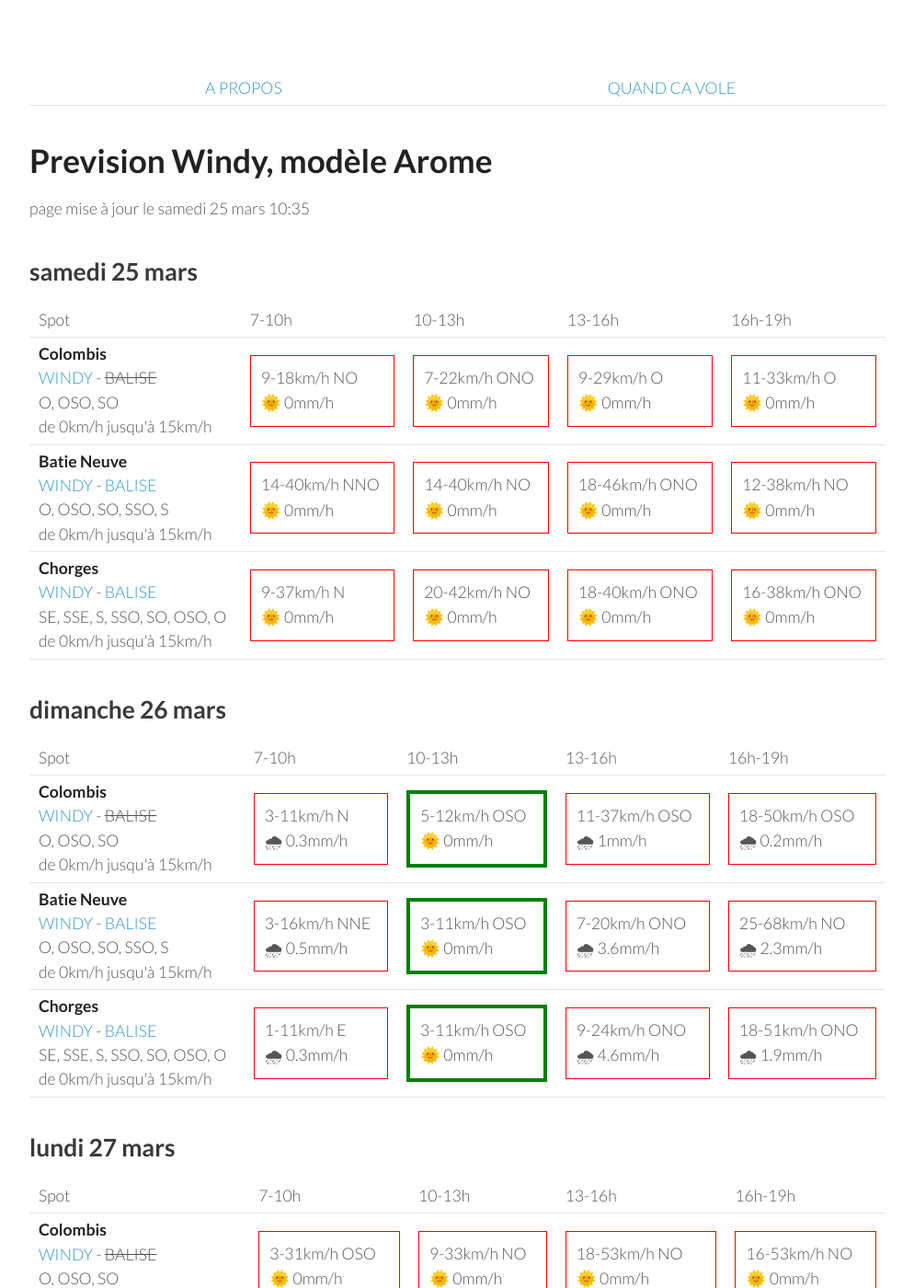
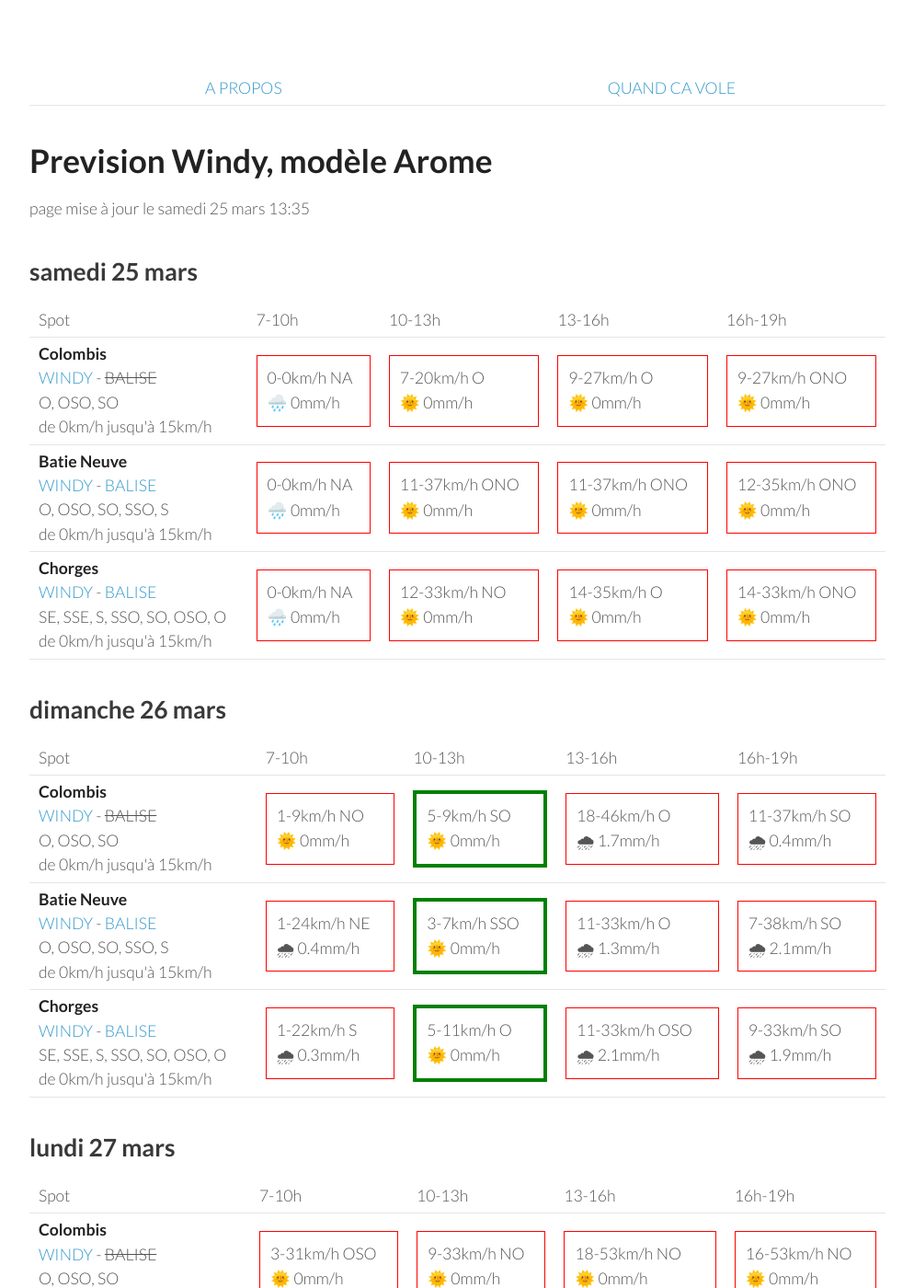
Before and after one commit to parapente-dans-le-nord/parapente-dans-le-nord.github.io, a Jekyll site: the page built from saint_andre.markdown, in a window 1280 px wide and 1400 px high. Shown: the whole window at 92% size, without its empty margins (26-1020 px from the left). Built offline with Jekyll 4.4.1, drawn with Linux system fonts in a browser that asks for light colours; some of the changed text lies outside the part shown.

Commit message:
update index.markdown

```diff
--- a/saint_andre.markdown
+++ b/saint_andre.markdown
@@ -7,7 +7,7 @@ title:  "Tous les spots"
 {: .links}
 
 # Prevision Windy, modèle Arome
-page mise à jour le samedi 25 mars 10:35
+page mise à jour le samedi 25 mars 13:35
 
 ## samedi 25 mars
 
@@ -24,31 +24,28 @@ page mise à jour le samedi 25 mars 10:35
 <tr>
         <td><strong>Colombis</strong><br><a href="https://windy.com/44.494/6.216?44.559,6.262,10">WINDY</a> - <span class="no-balise"> BALISE </span><br> <span class="vent-favorable">O, OSO, SO</span><br><span class="force-vent">de 0km/h jusqu'à 15km/h</span> </td>
 
-            <td><div class="not-flyable"><p>9-18km/h NO</p><p>🌞 0mm/h</p></div></td>
-            <td><div class="not-flyable"><p>7-22km/h ONO</p><p>🌞 0mm/h</p></div></td>
-            <td><div class="not-flyable"><p>9-29km/h O</p><p>🌞 0mm/h</p></div></td>
-            <td><div class="not-flyable"><p>11-33km/h O</p><p>🌞 0mm/h</p></div></td>
-
+            <td><div class="not-flyable"><p>0-0km/h NA</p><p>🌧️ 0mm/h</p></div></td>
+            <td><div class="not-flyable"><p>7-20km/h O</p><p>🌞 0mm/h</p></div></td>
+            <td><div class="not-flyable"><p>9-27km/h O</p><p>🌞 0mm/h</p></div></td>
+            <td><div class="not-flyable"><p>9-27km/h ONO</p><p>🌞 0mm/h</p></div></td>
 
     </tr>
 <tr>
         <td><strong>Batie Neuve</strong><br><a href="https://windy.com/44.584/6.236?44.559,6.262,10,m:eTtagly">WINDY</a> - <span class=""><a href="https://www.openwindmap.org/PP554">BALISE</a> </span><br> <span class="vent-favorable">O, OSO, SO, SSO, S</span><br><span class="force-vent">de 0km/h jusqu'à 15km/h</span> </td>
 
-            <td><div class="not-flyable"><p>14-40km/h NNO</p><p>🌞 0mm/h</p></div></td>
-            <td><div class="not-flyable"><p>14-40km/h NO</p><p>🌞 0mm/h</p></div></td>
-            <td><div class="not-flyable"><p>18-46km/h ONO</p><p>🌞 0mm/h</p></div></td>
-            <td><div class="not-flyable"><p>12-38km/h NO</p><p>🌞 0mm/h</p></div></td>
-
+            <td><div class="not-flyable"><p>0-0km/h NA</p><p>🌧️ 0mm/h</p></div></td>
+            <td><div class="not-flyable"><p>11-37km/h ONO</p><p>🌞 0mm/h</p></div></td>
+            <td><div class="not-flyable"><p>11-37km/h ONO</p><p>🌞 0mm/h</p></div></td>
+            <td><div class="not-flyable"><p>12-35km/h ONO</p><p>🌞 0mm/h</p></div></td>
 
     </tr>
 <tr>
         <td><strong>Chorges</strong><br><a href="https://windy.com/44.578/6.280?44.559,6.262,10">WINDY</a> - <span class=""><a href="https://www.openwindmap.org/PP554">BALISE</a> </span><br> <span class="vent-favorable">SE, SSE, S, SSO, SO, OSO, O</span><br><span class="force-vent">de 0km/h jusqu'à 15km/h</span> </td>
 
-            <td><div class="not-flyable"><p>9-37km/h N</p><p>🌞 0mm/h</p></div></td>
-            <td><div class="not-flyable"><p>20-42km/h NO</p><p>🌞 0mm/h</p></div></td>
-            <td><div class="not-flyable"><p>18-40km/h ONO</p><p>🌞 0mm/h</p></div></td>
-            <td><div class="not-flyable"><p>16-38km/h ONO</p><p>🌞 0mm/h</p></div></td>
-
+            <td><div class="not-flyable"><p>0-0km/h NA</p><p>🌧️ 0mm/h</p></div></td>
+            <td><div class="not-flyable"><p>12-33km/h NO</p><p>🌞 0mm/h</p></div></td>
+            <td><div class="not-flyable"><p>14-35km/h O</p><p>🌞 0mm/h</p></div></td>
+            <td><div class="not-flyable"><p>14-33km/h ONO</p><p>🌞 0mm/h</p></div></td>
 
     </tr>
 
@@ -70,30 +67,30 @@ page mise à jour le samedi 25 mars 10:35
 <tr>
         <td><strong>Colombis</strong><br><a href="https://windy.com/44.494/6.216?44.559,6.262,10">WINDY</a> - <span class="no-balise"> BALISE </span><br> <span class="vent-favorable">O, OSO, SO</span><br><span class="force-vent">de 0km/h jusqu'à 15km/h</span> </td>
 
-            <td><div class="not-flyable"><p>3-11km/h N</p><p>🌧 0.3mm/h</p></div></td>
-            <td><div class="flyable"><p>5-12km/h OSO</p><p>🌞 0mm/h</p></div></td>
-            <td><div class="not-flyable"><p>11-37km/h OSO</p><p>🌧 1mm/h</p></div></td>
-            <td><div class="not-flyable"><p>18-50km/h OSO</p><p>🌧 0.2mm/h</p></div></td>
+            <td><div class="not-flyable"><p>1-9km/h NO</p><p>🌞 0mm/h</p></div></td>
+            <td><div class="flyable"><p>5-9km/h SO</p><p>🌞 0mm/h</p></div></td>
+            <td><div class="not-flyable"><p>18-46km/h O</p><p>🌧 1.7mm/h</p></div></td>
+            <td><div class="not-flyable"><p>11-37km/h SO</p><p>🌧 0.4mm/h</p></div></td>
 
 
     </tr>
 <tr>
         <td><strong>Batie Neuve</strong><br><a href="https://windy.com/44.584/6.236?44.559,6.262,10,m:eTtagly">WINDY</a> - <span class=""><a href="https://www.openwindmap.org/PP554">BALISE</a> </span><br> <span class="vent-favorable">O, OSO, SO, SSO, S</span><br><span class="force-vent">de 0km/h jusqu'à 15km/h</span> </td>
 
-            <td><div class="not-flyable"><p>3-16km/h NNE</p><p>🌧 0.5mm/h</p></div></td>
-            <td><div class="flyable"><p>3-11km/h OSO</p><p>🌞 0mm/h</p></div></td>
-            <td><div class="not-flyable"><p>7-20km/h ONO</p><p>🌧 3.6mm/h</p></div></td>
-            <td><div class="not-flyable"><p>25-68km/h NO</p><p>🌧 2.3mm/h</p></div></td>
+            <td><div class="not-flyable"><p>1-24km/h NE</p><p>🌧 0.4mm/h</p></div></td>
+            <td><div class="flyable"><p>3-7km/h SSO</p><p>🌞 0mm/h</p></div></td>
+            <td><div class="not-flyable"><p>11-33km/h O</p><p>🌧 1.3mm/h</p></div></td>
+            <td><div class="not-flyable"><p>7-38km/h SO</p><p>🌧 2.1mm/h</p></div></td>
 
 
     </tr>
 <tr>
         <td><strong>Chorges</strong><br><a href="https://windy.com/44.578/6.280?44.559,6.262,10">WINDY</a> - <span class=""><a href="https://www.openwindmap.org/PP554">BALISE</a> </span><br> <span class="vent-favorable">SE, SSE, S, SSO, SO, OSO, O</span><br><span class="force-vent">de 0km/h jusqu'à 15km/h</span> </td>
 
-            <td><div class="not-flyable"><p>1-11km/h E</p><p>🌧 0.3mm/h</p></div></td>
-            <td><div class="flyable"><p>3-11km/h OSO</p><p>🌞 0mm/h</p></div></td>
-            <td><div class="not-flyable"><p>9-24km/h ONO</p><p>🌧 4.6mm/h</p></div></td>
-            <td><div class="not-flyable"><p>18-51km/h ONO</p><p>🌧 1.9mm/h</p></div></td>
+            <td><div class="not-flyable"><p>1-22km/h S</p><p>🌧 0.3mm/h</p></div></td>
+            <td><div class="flyable"><p>5-11km/h O</p><p>🌞 0mm/h</p></div></td>
+            <td><div class="not-flyable"><p>11-33km/h OSO</p><p>🌧 2.1mm/h</p></div></td>
+            <td><div class="not-flyable"><p>9-33km/h SO</p><p>🌧 1.9mm/h</p></div></td>
 
 
     </tr>
@@ -124,22 +121,22 @@ page mise à jour le samedi 25 mars 10:35
 
     </tr>
 <tr>
-        <td><strong>Chorges</strong><br><a href="https://windy.com/44.578/6.280?44.559,6.262,10">WINDY</a> - <span class=""><a href="https://www.openwindmap.org/PP554">BALISE</a> </span><br> <span class="vent-favorable">SE, SSE, S, SSO, SO, OSO, O</span><br><span class="force-vent">de 0km/h jusqu'à 15km/h</span> </td>
-
-            <td><div class="not-flyable"><p>3-42km/h NNO</p><p>🌞 0mm/h</p></div></td>
-            <td><div class="not-flyable"><p>3-40km/h NO</p><p>🌞 0mm/h</p></div></td>
-            <td><div class="not-flyable"><p>12-48km/h NNO</p><p>🌞 0mm/h</p></div></td>
-            <td><div class="not-flyable"><p>9-48km/h NO</p><p>🌞 0mm/h</p></div></td>
-
-
-    </tr>
-<tr>
         <td><strong>Batie Neuve</strong><br><a href="https://windy.com/44.584/6.236?44.559,6.262,10,m:eTtagly">WINDY</a> - <span class=""><a href="https://www.openwindmap.org/PP554">BALISE</a> </span><br> <span class="vent-favorable">O, OSO, SO, SSO, S</span><br><span class="force-vent">de 0km/h jusqu'à 15km/h</span> </td>
 
             <td><div class="not-flyable"><p>5-48km/h NO</p><p>🌧 0.2mm/h</p></div></td>
             <td><div class="not-flyable"><p>9-40km/h NO</p><p>🌞 0mm/h</p></div></td>
             <td><div class="not-flyable"><p>12-48km/h NNO</p><p>🌞 0mm/h</p></div></td>
             <td><div class="not-flyable"><p>9-48km/h NNO</p><p>🌞 0mm/h</p></div></td>
+
+
+    </tr>
+<tr>
+        <td><strong>Chorges</strong><br><a href="https://windy.com/44.578/6.280?44.559,6.262,10">WINDY</a> - <span class=""><a href="https://www.openwindmap.org/PP554">BALISE</a> </span><br> <span class="vent-favorable">SE, SSE, S, SSO, SO, OSO, O</span><br><span class="force-vent">de 0km/h jusqu'à 15km/h</span> </td>
+
+            <td><div class="not-flyable"><p>3-42km/h NO</p><p>🌧 0.2mm/h</p></div></td>
+            <td><div class="not-flyable"><p>5-35km/h NO</p><p>🌞 0mm/h</p></div></td>
+            <td><div class="not-flyable"><p>9-44km/h NO</p><p>🌞 0mm/h</p></div></td>
+            <td><div class="not-flyable"><p>9-44km/h NO</p><p>🌞 0mm/h</p></div></td>
 
 
     </tr>
@@ -170,22 +167,22 @@ page mise à jour le samedi 25 mars 10:35
 
     </tr>
 <tr>
+        <td><strong>Chorges</strong><br><a href="https://windy.com/44.578/6.280?44.559,6.262,10">WINDY</a> - <span class=""><a href="https://www.openwindmap.org/PP554">BALISE</a> </span><br> <span class="vent-favorable">SE, SSE, S, SSO, SO, OSO, O</span><br><span class="force-vent">de 0km/h jusqu'à 15km/h</span> </td>
+
+            <td><div class="not-flyable"><p>5-25km/h ENE</p><p>🌞 0mm/h</p></div></td>
+            <td><div class="not-flyable"><p>1-16km/h SSO</p><p>🌞 0mm/h</p></div></td>
+            <td><div class="not-flyable"><p>3-20km/h SSO</p><p>🌞 0mm/h</p></div></td>
+            <td><div class="not-flyable"><p>5-24km/h SO</p><p>🌞 0mm/h</p></div></td>
+
+
+    </tr>
+<tr>
         <td><strong>Batie Neuve</strong><br><a href="https://windy.com/44.584/6.236?44.559,6.262,10,m:eTtagly">WINDY</a> - <span class=""><a href="https://www.openwindmap.org/PP554">BALISE</a> </span><br> <span class="vent-favorable">O, OSO, SO, SSO, S</span><br><span class="force-vent">de 0km/h jusqu'à 15km/h</span> </td>
 
             <td><div class="not-flyable"><p>5-24km/h NE</p><p>🌞 0mm/h</p></div></td>
             <td><div class="not-flyable"><p>1-16km/h S</p><p>🌞 0mm/h</p></div></td>
             <td><div class="not-flyable"><p>5-22km/h SSO</p><p>🌞 0mm/h</p></div></td>
             <td><div class="not-flyable"><p>5-24km/h SO</p><p>🌞 0mm/h</p></div></td>
-
-
-    </tr>
-<tr>
-        <td><strong>Chorges</strong><br><a href="https://windy.com/44.578/6.280?44.559,6.262,10">WINDY</a> - <span class=""><a href="https://www.openwindmap.org/PP554">BALISE</a> </span><br> <span class="vent-favorable">SE, SSE, S, SSO, SO, OSO, O</span><br><span class="force-vent">de 0km/h jusqu'à 15km/h</span> </td>
-
-            <td><div class="not-flyable"><p>5-24km/h ENE</p><p>🌞 0mm/h</p></div></td>
-            <td><div class="not-flyable"><p>1-18km/h SSO</p><p>🌞 0mm/h</p></div></td>
-            <td><div class="not-flyable"><p>3-18km/h S</p><p>🌞 0mm/h</p></div></td>
-            <td><div class="not-flyable"><p>3-22km/h SO</p><p>🌞 0mm/h</p></div></td>
 
 
     </tr>
@@ -229,9 +226,9 @@ page mise à jour le samedi 25 mars 10:35
         <td><strong>Chorges</strong><br><a href="https://windy.com/44.578/6.280?44.559,6.262,10">WINDY</a> - <span class=""><a href="https://www.openwindmap.org/PP554">BALISE</a> </span><br> <span class="vent-favorable">SE, SSE, S, SSO, SO, OSO, O</span><br><span class="force-vent">de 0km/h jusqu'à 15km/h</span> </td>
 
             <td><div class="not-flyable"><p>3-24km/h NE</p><p>🌞 0mm/h</p></div></td>
-            <td><div class="not-flyable"><p>3-25km/h SSO</p><p>🌞 0mm/h</p></div></td>
-            <td><div class="not-flyable"><p>7-37km/h ONO</p><p>🌞 0mm/h</p></div></td>
-            <td><div class="not-flyable"><p>9-44km/h ONO</p><p>🌞 0mm/h</p></div></td>
+            <td><div class="not-flyable"><p>5-27km/h SSO</p><p>🌞 0mm/h</p></div></td>
+            <td><div class="not-flyable"><p>7-33km/h OSO</p><p>🌞 0mm/h</p></div></td>
+            <td><div class="not-flyable"><p>9-42km/h ONO</p><p>🌞 0mm/h</p></div></td>
 
 
     </tr>
@@ -271,6 +268,16 @@ page mise à jour le samedi 25 mars 10:35
 
 
     </tr>
+<tr>
+        <td><strong>Chorges</strong><br><a href="https://windy.com/44.578/6.280?44.559,6.262,10">WINDY</a> - <span class=""><a href="https://www.openwindmap.org/PP554">BALISE</a> </span><br> <span class="vent-favorable">SE, SSE, S, SSO, SO, OSO, O</span><br><span class="force-vent">de 0km/h jusqu'à 15km/h</span> </td>
+
+            <td><div class="not-flyable"><p>1-27km/h NE</p><p>🌞 0mm/h</p></div></td>
+            <td><div class="not-flyable"><p>3-20km/h SSE</p><p>🌞 0mm/h</p></div></td>
+            <td><div class="not-flyable"><p>9-42km/h OSO</p><p>🌞 0mm/h</p></div></td>
+            <td><div class="not-flyable"><p>5-44km/h OSO</p><p>🌧 0.2mm/h</p></div></td>
+
+
+    </tr>
 
 </tbody>
 </table>
```
